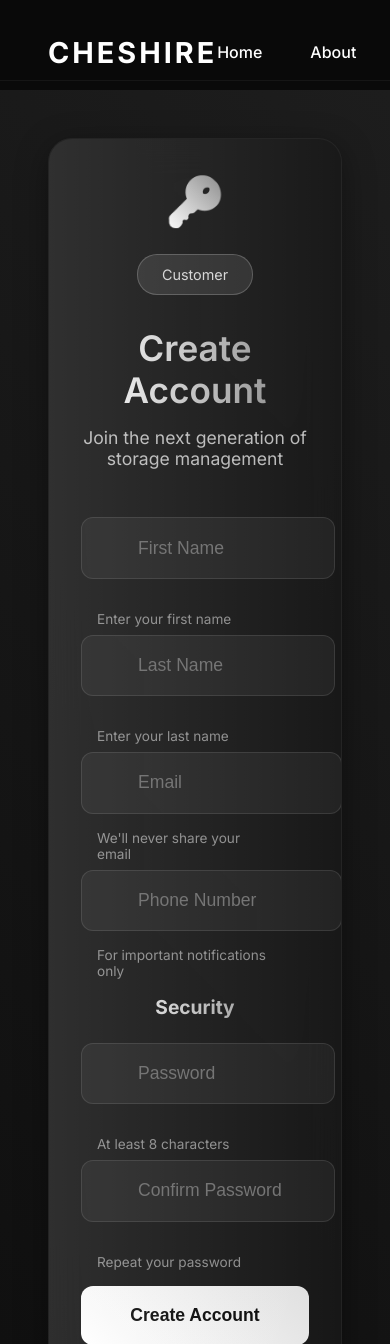
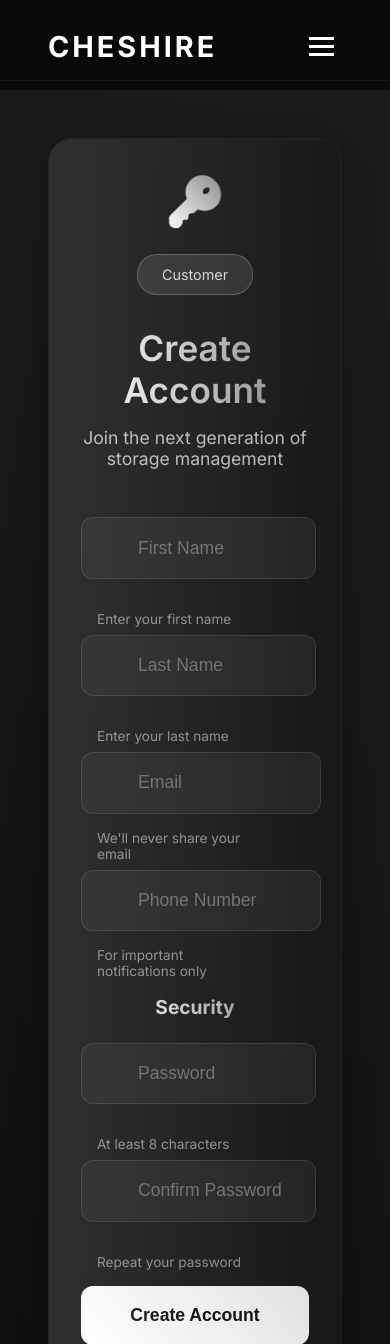
Before and after one commit to GOUTHAM-2002/Cheshire-, a Flask app: page /signup/customer in a window 390 px wide. Shown: the top 1344 px of the page. Run offline with Flask 3, Linux system fonts and the light colour scheme.

Commit message:
css fixed - mobile + web

```diff
--- a/static/css/style.css
+++ b/static/css/style.css
@@ -8,7 +8,73 @@
     --card-bg: rgba(25, 25, 25, 0.95);
     --hover-color: #404040;
 }
+/* Mobile Navigation Styles */
+.mobile-menu-btn {
+    display: none;
+    background: none;
+    border: none;
+    cursor: pointer;
+    padding: 0.5rem;
+    z-index: 1000;
+}
 
+.bar {
+    display: block;
+    width: 25px;
+    height: 3px;
+    margin: 5px auto;
+    background-color: var(--primary-color);
+    transition: all 0.3s ease;
+}
+
+@media (max-width: 768px) {
+    .mobile-menu-btn {
+        display: block;
+    }
+
+    .nav-links {
+        position: fixed;
+        top: 80px;
+        left: 0;
+        right: 0;
+        background: var(--nav-bg);
+        padding: 2rem;
+        flex-direction: column;
+        align-items: center;
+        gap: 2rem;
+        transform: translateY(-100%);
+        opacity: 0;
+        visibility: hidden;
+        transition: all 0.3s ease;
+    }
+
+    .nav-links.active {
+        transform: translateY(0);
+        opacity: 1;
+        visibility: visible;
+    }
+
+    .mobile-menu-btn.active .bar:nth-child(2) {
+        opacity: 0;
+    }
+
+    .mobile-menu-btn.active .bar:nth-child(1) {
+        transform: translateY(8px) rotate(45deg);
+    }
+
+    .mobile-menu-btn.active .bar:nth-child(3) {
+        transform: translateY(-8px) rotate(-45deg);
+    }
+
+    .nav-container {
+        padding: 1rem 1.5rem;
+    }
+
+    .btn-nav {
+        width: 100%;
+        text-align: center;
+    }
+}
 body {
     background-color: var(--secondary-color);
     color: var(--primary-color);
@@ -1150,6 +1216,29 @@ input:focus, select:focus {
     color: rgba(255, 255, 255, 0.8);
     font-weight: 500;
 }
+@media (max-width: 640px) {
+    .auth-container {
+        padding: 1rem;
+    }
+
+    .auth-box {
+        padding: 2rem;
+    }
+
+    .form-grid {
+        grid-template-columns: 1fr;
+    }
+
+    .form-group {
+        width: 73%;
+    }
+
+    .form-options {
+        flex-direction: column;
+        gap: 1rem;
+        align-items: flex-start;
+    }
+}
 
 @media (max-width: 768px) {
     .about-stats {
--- a/templates/base.html
+++ b/templates/base.html
@@ -13,16 +13,26 @@
             <a href="{{ url_for('index') }}" class="nav-logo">
                 CHESHIRE
             </a>
+            <button class="mobile-menu-btn">
+                <span class="bar"></span>
+                <span class="bar"></span>
+                <span class="bar"></span>
+            </button>
             <div class="nav-links">
                 <a href="{{ url_for('index') }}" class="nav-link">Home</a>
                 <a href="{{ url_for('about') }}" class="nav-link">About</a>
-
-                    <a href="{{ url_for('login') }}" class="nav-link">Login  </a>
-                    <a href="{{ url_for('signup', role='customer') }}" class="btn-nav"> Get Started</a>
-
+                <a href="{{ url_for('login') }}" class="nav-link">Login</a>
+                <a href="{{ url_for('signup', role='customer') }}" class="btn-nav">Get Started</a>
             </div>
         </div>
     </nav>
     {% block content %}{% endblock %}
+
+    <script>
+        document.querySelector('.mobile-menu-btn').addEventListener('click', function() {
+            this.classList.toggle('active');
+            document.querySelector('.nav-links').classList.toggle('active');
+        });
+    </script>
 </body>
 </html>
```
